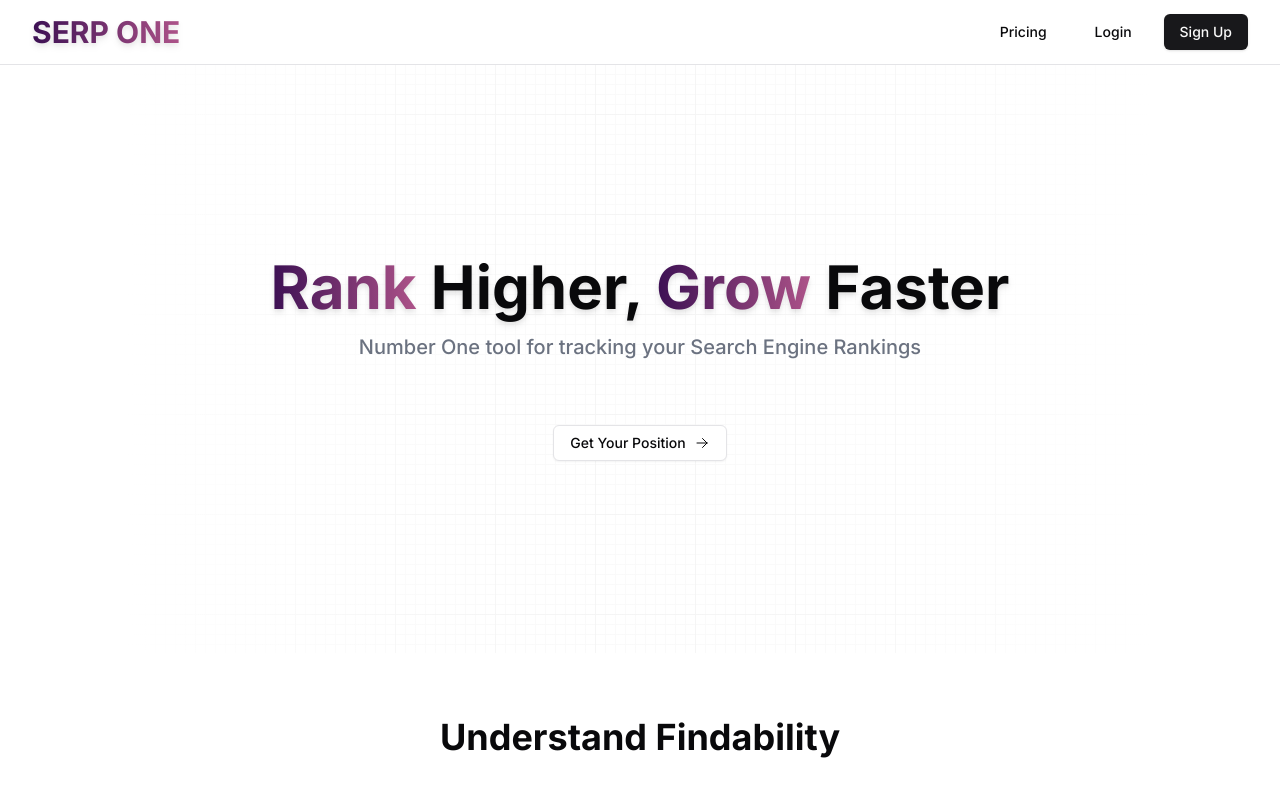
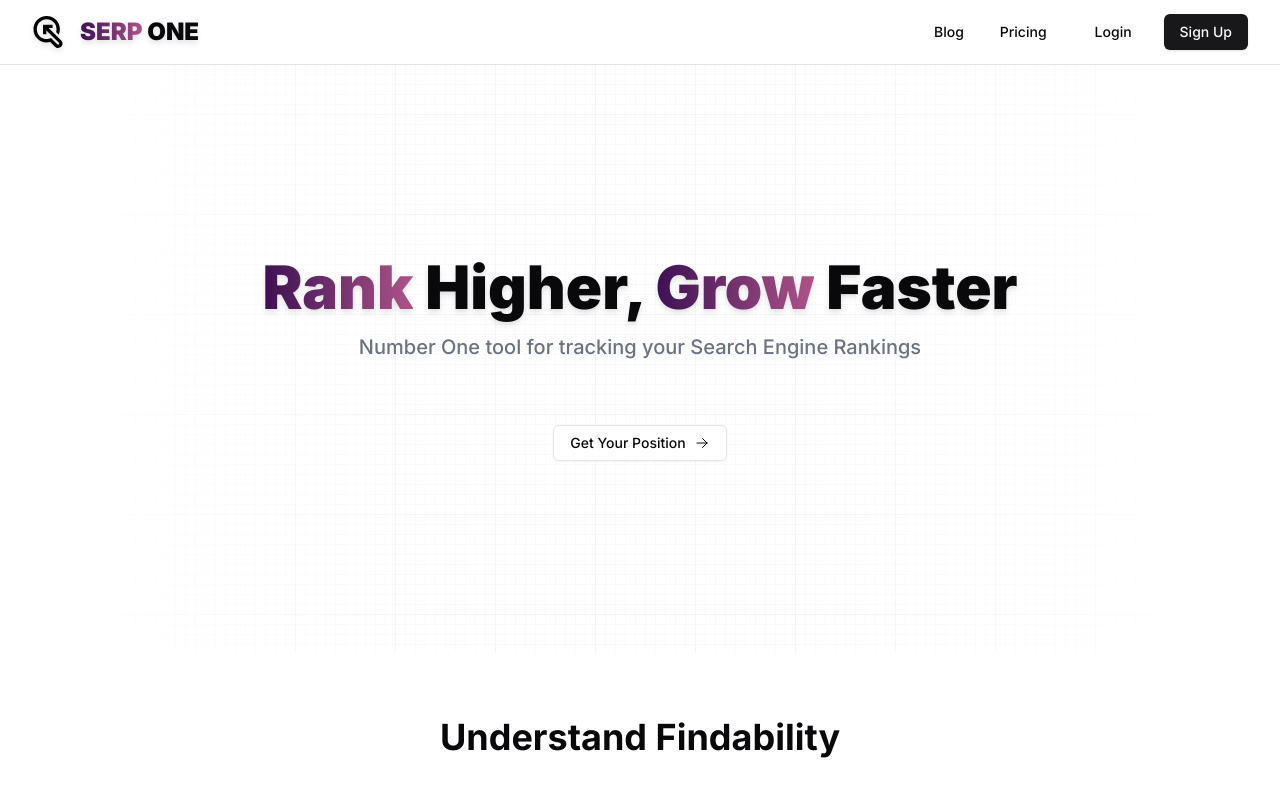
Before and after one commit to Serp-One/serp-one---website, a Next.js app: page / in a window 1280 px wide. Shown: the top 800 px of the page. Built offline with nearby package versions, Linux system fonts and the light colour scheme.

Commit message:
Added : Logo
* page container fixes
* added blog link in site header
* improved Hero Section
* delta improvements to ui

```diff
--- a/app/page.tsx
+++ b/app/page.tsx
@@ -18,18 +18,18 @@ export default function Home() {
         <SiteHeader />
         <ZStack>
           <div className="w-full h-full bg-center bg-repeat bg-[url('/pattern.svg')] opacity-[0.2]" />
-          <div className="w-full h-full bg-gradient-to-r from-white from-10%" />
-          <div className="w-full h-full bg-gradient-to-l from-white from-10%" />
+          <div className="w-full h-full bg-gradient-to-r from-white from-5%" />
+          <div className="w-full h-full bg-gradient-to-l from-white from-5%" />
           <PageContaier>
             <div className="flex flex-col items-center py-48">
-              <h1 className="drop-shadow-md text-6xl font-bold text-center">
+              <h1 className="drop-shadow-md text-6xl font-black text-center">
                 <TextGradient>Rank</TextGradient> Higher,{" "}
                 <TextGradient>Grow</TextGradient> Faster
               </h1>
               <p className="text-xl font-medium text-center text-gray-500 mt-4">
                 Number One tool for tracking your Search Engine Rankings
               </p>
-              <Button variant="outline" className="bg-[#FFFFFF] mt-16">
+              <Button variant="outline" className="bg-white mt-16">
                 Get Your Position <Icons.arrowRight className="ml-2 h-4 w-4" />
               </Button>
             </div>
--- a/components/brand.tsx
+++ b/components/brand.tsx
@@ -39,3 +39,20 @@ export function Brand(props: any) {
     </svg>
   );
 }
+
+export const Logo: React.FC<any> = (props) => (
+  <svg
+    width="913"
+    height="1005"
+    viewBox="0 0 913 1005"
+    xmlns="http://www.w3.org/2000/svg"
+    {...props}
+  >
+    <path
+      fill-rule="evenodd"
+      clip-rule="evenodd"
+      d="M629.249 770.49L628.93 770.683L652.289 794.042L652.384 793.881L747.91 889.407L747.912 889.405C754.271 895.94 763.161 900 773 900C792.33 900 808 884.33 808 865C808 856.431 804.921 848.581 799.808 842.497L405 458.046V575H300V380V275H405H600V380H475.358L865.506 759.914C894.627 785.569 913 823.139 913 865C913 942.32 850.32 1005 773 1005C735.562 1005 701.556 990.305 676.436 966.368L676.279 966.525L525.014 815.261C489.977 824.869 453.088 830 415 830C185.802 830 0 644.198 0 415C0 185.802 185.802 0 415 0C644.198 0 830 185.802 830 415C830 476.5 816.622 534.876 792.618 587.377L711.385 506.144C720.236 477.326 725 446.719 725 415C725 243.792 586.208 105 415 105C243.792 105 105 243.792 105 415C105 586.208 243.792 725 415 725C463.472 725 509.346 713.875 550.207 694.039L551.246 693L551.603 693.357L551.947 693.188L629.249 770.49Z"
+
+    />
+  </svg>
+);
--- a/components/icons.tsx
+++ b/components/icons.tsx
@@ -144,13 +144,13 @@ export const Icons = {
       xmlns="http://www.w3.org/2000/svg"
       fill="none"
       viewBox="0 0 24 24"
-      stroke-width="1.5"
+      strokeWidth="1.5"
       stroke="currentColor"
       {...props}
     >
       <path
-        stroke-linecap="round"
-        stroke-linejoin="round"
+        strokeLinecap="round"
+        strokeLinejoin="round"
         d="M4.5 12h15m0 0l-6.75-6.75M19.5 12l-6.75 6.75"
       />
     </svg>
--- a/components/misc.tsx
+++ b/components/misc.tsx
@@ -11,7 +11,7 @@ export const TextGradient: React.FC<any> = ({ className = "", ...rest }) => (
 );
 
 export const PageContaier: React.FC<any> = ({ className = "", ...rest }) => (
-  <div className={cn("m-auto max-w-7xl px-4 md:px-8", className)} {...rest} />
+  <div className={cn("w-full m-auto max-w-7xl px-4 md:px-8", className)} {...rest} />
 );
 
 export const ZStack: React.FC<any> = ({ children, ...rest }) => (
--- a/components/site-footer.tsx
+++ b/components/site-footer.tsx
@@ -11,7 +11,7 @@ export function SiteFooter() {
               href="https://bento.me/iarthstar"
               target="_blank"
               rel="noreferrer"
-              className="font-medium underline underline-offset-4"
+              className="font-medium underline underline-offset-4 hover:text-blue-500"
             >
               iarthstar
             </a>
@@ -23,7 +23,7 @@ export function SiteFooter() {
               href="https://twitter.com/shadcn"
               target="_blank"
               rel="noreferrer"
-              className="font-medium underline underline-offset-4"
+              className="font-medium underline underline-offset-4 hover:text-blue-500"
             >
               shadcn
             </a>
@@ -32,7 +32,7 @@ export function SiteFooter() {
               href="https://vercel.com/"
               target="_blank"
               rel="noreferrer"
-              className="font-medium underline underline-offset-4"
+              className="font-medium underline underline-offset-4 hover:text-blue-500"
             >
               Vercel
             </a>
--- a/components/site-header.tsx
+++ b/components/site-header.tsx
@@ -1,9 +1,10 @@
-import { Brand } from "@/components/brand";
+import { Brand, Logo } from "@/components/brand";
 import { MainNav } from "@/components/main-nav";
 import { UserNav } from "@/components/user-nav";
 import { Button } from "@/components/ui/button";
 import { NavigationMenuDemo } from "@/components/site-nav";
 import { PageContaier, TextGradient } from "@/components/misc";
+import Link from "next/link";
 
 export function SiteHeader() {
   return (
@@ -11,14 +12,20 @@ export function SiteHeader() {
       <PageContaier className="flex h-16 items-center">
         {/* <TeamSwitcher /> */}
         {/* <Brand className="mx-4 h-6 w-auto" /> */}
-        <TextGradient className="text-3xl font-bold drop-shadow-md">SERP ONE</TextGradient>
+        <Link href="/" className="flex flex-row text-2xl font-black drop-shadow-md">
+          <Logo className="h-8 w-8 mr-4 fill-black" /><TextGradient>SERP</TextGradient>&nbsp;ONE
+        </Link>
         {/* <MainNav className="mx-4" /> */}
         <div className="ml-auto items-center space-x-4 hidden md:flex">
           {/* <Search /> */}
           {/* <UserNav /> */}
-        <NavigationMenuDemo />
-          <Button variant="ghost">Login</Button>
-          <Button>Sign Up</Button>
+          <NavigationMenuDemo />
+          <Link href="/sign-in">
+            <Button variant="ghost">Login</Button>
+          </Link>
+          <Link href="/sign-up">
+            <Button>Sign Up</Button>
+          </Link>
         </div>
       </PageContaier>
     </header>
--- a/components/site-nav.tsx
+++ b/components/site-nav.tsx
@@ -1,10 +1,10 @@
-"use client"
+"use client";
 
-import * as React from "react"
-import Link from "next/link"
+import * as React from "react";
+import Link from "next/link";
 
-import { cn } from "@/lib/utils"
-import { Icons } from "@/components/icons"
+import { cn } from "@/lib/utils";
+import { Icons } from "@/components/icons";
 import {
   NavigationMenu,
   NavigationMenuContent,
@@ -13,7 +13,7 @@ import {
   NavigationMenuList,
   NavigationMenuTrigger,
   navigationMenuTriggerStyle,
-} from "@/components/ui/navigation-menu"
+} from "@/components/ui/navigation-menu";
 
 const components: { title: string; href: string; description: string }[] = [
   {
@@ -51,14 +51,21 @@ const components: { title: string; href: string; description: string }[] = [
     description:
       "A popup that displays information related to an element when the element receives keyboard focus or the mouse hovers over it.",
   },
-]
+];
 
 export function NavigationMenuDemo() {
   return (
     <NavigationMenu>
       <NavigationMenuList>
       <NavigationMenuItem>
-          <Link href="#pricing" legacyBehavior passHref>
+          <Link href="/" legacyBehavior passHref>
+            <NavigationMenuLink className={navigationMenuTriggerStyle()}>
+              Blog
+            </NavigationMenuLink>
+          </Link>
+        </NavigationMenuItem>
+        <NavigationMenuItem>
+          <Link href="/" legacyBehavior passHref>
             <NavigationMenuLink className={navigationMenuTriggerStyle()}>
               Pricing
             </NavigationMenuLink>
@@ -66,7 +73,7 @@ export function NavigationMenuDemo() {
         </NavigationMenuItem>
       </NavigationMenuList>
     </NavigationMenu>
-  )
+  );
 }
 
 const ListItem = React.forwardRef<
@@ -91,6 +98,6 @@ const ListItem = React.forwardRef<
         </a>
       </NavigationMenuLink>
     </li>
-  )
-})
-ListItem.displayName = "ListItem"
+  );
+});
+ListItem.displayName = "ListItem";
```
